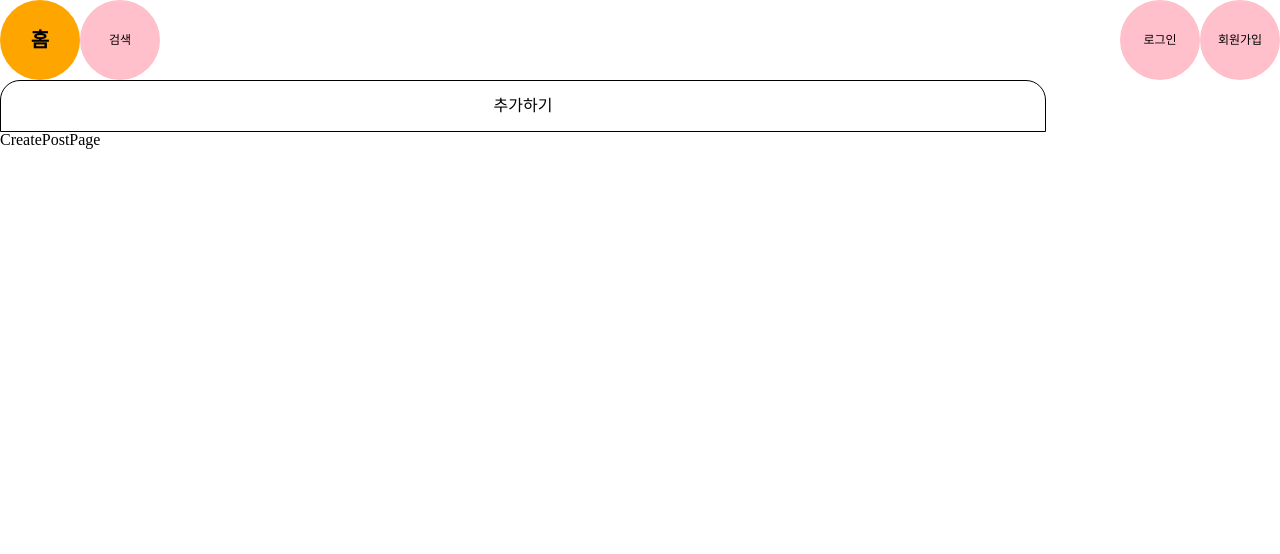
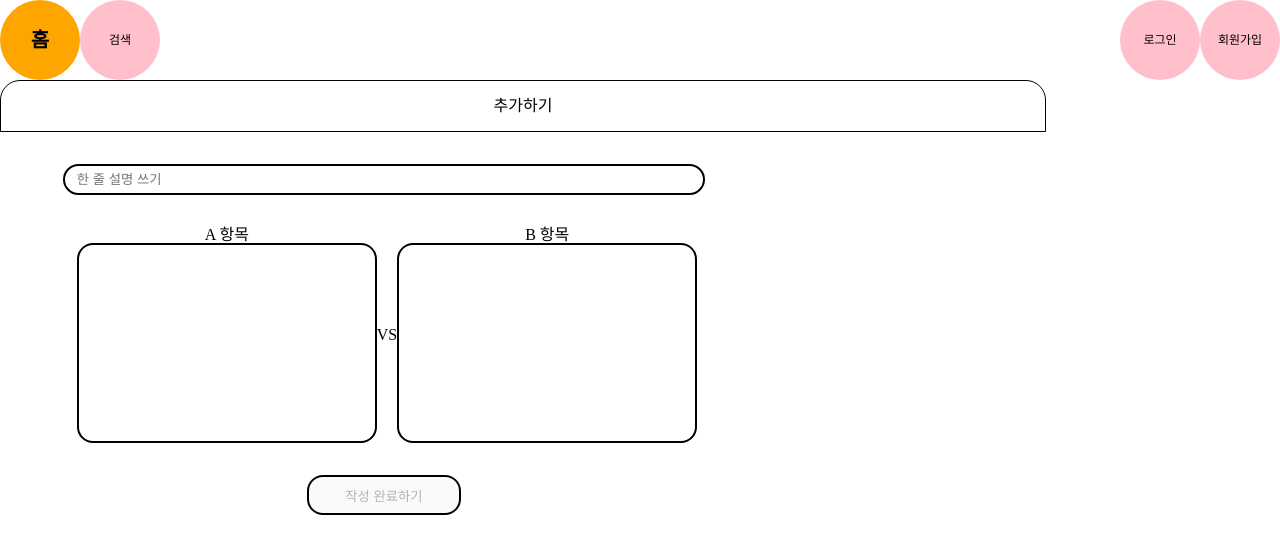
Before and after one commit to prgrms-fe-devcourse/FEDC4_Angola_NaYoung, a React (Vite) app: page /create-post in a window 1280 px wide. Shown: the top 554 px of the page. Built offline with nearby package versions, Linux system fonts and the light colour scheme.

Commit message:
feat: #43 - 포스트title, A항목, B항목 state로 관리 및 dom에 연결

```diff
--- a/src/pages/CreatePostPage/index.tsx
+++ b/src/pages/CreatePostPage/index.tsx
@@ -1,25 +1,79 @@
+import { ChangeEvent, FormEvent, KeyboardEvent, useState } from 'react';
 import styled from '@emotion/styled';
 
 const CreatePostPage = () => {
+  const [inputValues, setInputValues] = useState({
+    title: '',
+    optionA: '',
+    optionB: '',
+  });
+
+  const handleChangeInputValues = (e: ChangeEvent<HTMLInputElement>) => {
+    const { id, value } = e.target;
+    setInputValues({
+      ...inputValues,
+      [id]: value,
+    });
+  };
+
+  const isMakePostPossible: boolean =
+    inputValues.title.length > 0 &&
+    inputValues.optionA.length > 0 &&
+    inputValues.optionB.length > 0;
+
+  const handleEnterKeySubmit = (e: KeyboardEvent<HTMLInputElement>) => {
+    if (e.key === 'Enter') {
+      e.preventDefault();
+    }
+  };
+
+  const handleSubmitMakePost = (e: FormEvent) => {
+    e.preventDefault();
+    console.log('전송합니다');
+  };
+
   return (
-    <StyledForm>
-      <TitleInput placeholder="한 줄 설명 쓰기" />
+    <StyledForm onSubmit={handleSubmitMakePost}>
+      <TitleInput
+        id="title"
+        placeholder="한 줄 설명 쓰기"
+        value={inputValues.title}
+        maxLength={100}
+        onChange={handleChangeInputValues}
+        onKeyDown={handleEnterKeySubmit}
+      />
 
       <ContentContainer>
         <OptionContainer>
           <label>A 항목</label>
-          <OptionInput />
+          <OptionInput
+            id="optionA"
+            value={inputValues.optionA}
+            maxLength={100}
+            onChange={handleChangeInputValues}
+            onKeyDown={handleEnterKeySubmit}
+          />
         </OptionContainer>
 
         <p>VS</p>
 
         <OptionContainer>
           <label>B 항목</label>
-          <OptionInput />
+          <OptionInput
+            id="optionB"
+            value={inputValues.optionB}
+            maxLength={100}
+            onChange={handleChangeInputValues}
+            onKeyDown={handleEnterKeySubmit}
+          />
         </OptionContainer>
       </ContentContainer>
 
-      <StyledButton>작성 완료하기</StyledButton>
+      <StyledButton
+        type="submit"
+        disabled={!isMakePostPossible}>
+        작성 완료하기
+      </StyledButton>
     </StyledForm>
   );
 };
@@ -31,7 +85,7 @@ const StyledForm = styled.form`
   flex-direction: column;
   justify-content: space-between;
   align-items: center;
-  width: 80%;
+  width: 60%;
 `;
 
 const TitleInput = styled.input`
@@ -39,7 +93,7 @@ const TitleInput = styled.input`
   border: 2px solid black;
   border-radius: 16px;
   outline: none;
-  width: 100%;
+  width: 80%;
   padding: 6px 12px;
 `;
 
@@ -48,7 +102,7 @@ const ContentContainer = styled.div`
   display: flex;
   justify-content: space-between;
   align-items: center;
-  width: 100%;
+  width: 80%;
 `;
 
 const OptionContainer = styled.div`
@@ -56,7 +110,9 @@ const OptionContainer = styled.div`
   flex-direction: column;
   align-items: center;
 `;
-const OptionInput = styled.div`
+const OptionInput = styled.input`
+  box-sizing: border-box;
+  padding: 20px;
   border: 2px solid black;
   border-radius: 16px;
   outline: none;
@@ -68,4 +124,6 @@ const StyledButton = styled.button`
   margin-top: 32px;
   border: 2px solid black;
   border-radius: 16px;
+  width: 20%;
+  height: 40px;
 `;
--- a/src/pages/index.ts
+++ b/src/pages/index.ts
@@ -1,10 +1,5 @@
 export { default as SearchPage } from '@pages/SearchPage';
 export { default as LoginPage } from '@pages/LoginPage';
 export { default as SignUpPage } from '@pages/SignUpPage';
-export {
-  CreatePostPage,
-  HomePage,
-  UserPage,
-  MyPage,
-  PostPage,
-} from '@pages/tempPages';
+export { default as CreatePostPage } from '@pages/CreatePostPage';
+export { HomePage, UserPage, MyPage, PostPage } from '@pages/tempPages';
```
